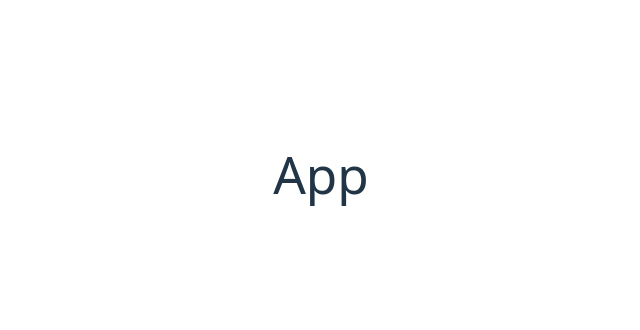
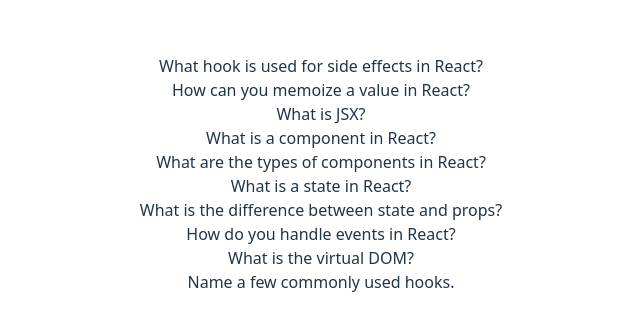
Before and after one commit to SivaKrishna6745/ByteQuiz, a React (Vite) app: page / in a window 1280 px wide. Shown: the part 226-556 px from the top of the page, without its empty margins (319-959 px from the left). Built offline with nearby package versions, Linux system fonts and the light colour scheme.

Commit message:
feat: add quiz data feat: add QuizBoard and FlashCard components chore: import QuizBoard into App.jsx

```diff
--- a/src/App.tsx
+++ b/src/App.tsx
@@ -1,9 +1,10 @@
 import './App.css';
+import QuizBoard from './components/QuizBoard';
 
 function App() {
     return (
         <>
-            <h1>App</h1>
+            <QuizBoard />
         </>
     );
 }
--- /dev/null
+++ b/src/components/FlashCard.tsx
@@ -0,0 +1,13 @@
+import React from 'react';
+
+type FlashCardProps = {
+    question: string;
+    answer?: string;
+    category?: string;
+};
+
+const FlashCard = ({ question }: FlashCardProps) => {
+    return <li>{question}</li>;
+};
+
+export default FlashCard;
--- /dev/null
+++ b/src/components/QuizBoard.tsx
@@ -0,0 +1,15 @@
+import React from 'react';
+import { quizData } from '../data/quiz';
+import FlashCard from './FlashCard';
+
+const QuizBoard = () => {
+    return (
+        <ul>
+            {quizData.map((quizItem) => (
+                <FlashCard key={quizItem.id} question={quizItem.question} />
+            ))}
+        </ul>
+    );
+};
+
+export default QuizBoard;
--- /dev/null
+++ b/src/data/quiz.ts
@@ -0,0 +1,69 @@
+export type QuizItem = {
+    id: string;
+    question: string;
+    answer: string;
+    category?: string;
+};
+
+export const quizData: QuizItem[] = [
+    {
+        id: 'q1',
+        question: 'What hook is used for side effects in React?',
+        answer: 'useEffect',
+        category: 'Hooks',
+    },
+    {
+        id: 'q2',
+        question: 'How can you memoize a value in React?',
+        answer: 'useMemo',
+        category: 'Performance',
+    },
+    {
+        id: 'q3',
+        question: 'What is JSX?',
+        answer: 'A syntax extension for JavaScript, used with React to describe UI elements.',
+        category: 'Core Concepts',
+    },
+    {
+        id: 'q4',
+        question: 'What is a component in React?',
+        answer: 'A reusable piece of the UI.',
+        category: 'Core Concepts',
+    },
+    {
+        id: 'q5',
+        question: 'What are the types of components in React?',
+        answer: 'Functional and Class components.',
+        category: 'Core Concepts',
+    },
+    {
+        id: 'q6',
+        question: 'What is a state in React?',
+        answer: 'An object that holds dynamic data within a component.',
+        category: 'State Management',
+    },
+    {
+        id: 'q7',
+        question: 'What is the difference between state and props?',
+        answer: 'State is managed within the component, props are passed to the component.',
+        category: 'State Management',
+    },
+    {
+        id: 'q8',
+        question: 'How do you handle events in React?',
+        answer: 'By passing an event handler function as a prop.',
+        category: 'Core Concepts',
+    },
+    {
+        id: 'q9',
+        question: 'What is the virtual DOM?',
+        answer: 'An in-memory representation of the real DOM.',
+        category: 'Architecture',
+    },
+    {
+        id: 'q10',
+        question: 'Name a few commonly used hooks.',
+        answer: 'useState, useEffect, useContext.',
+        category: 'Hooks',
+    },
+];
```
